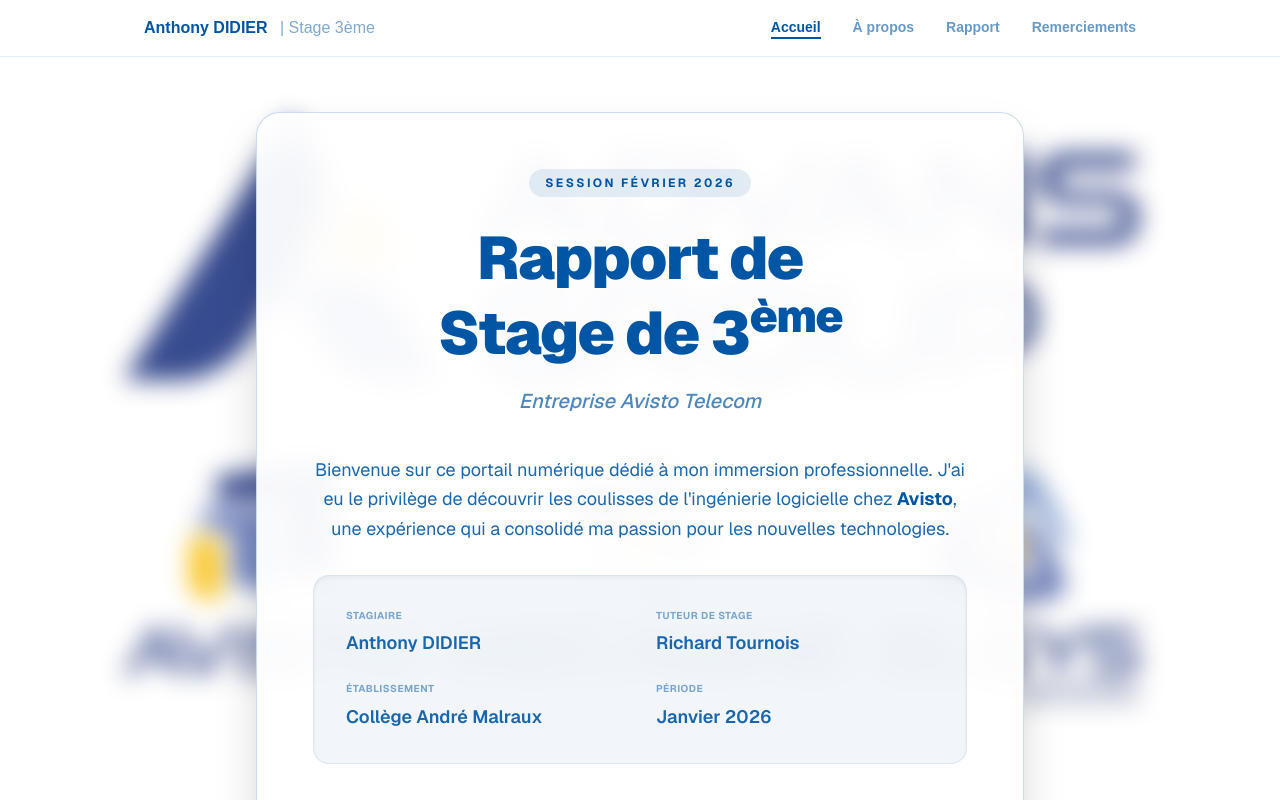
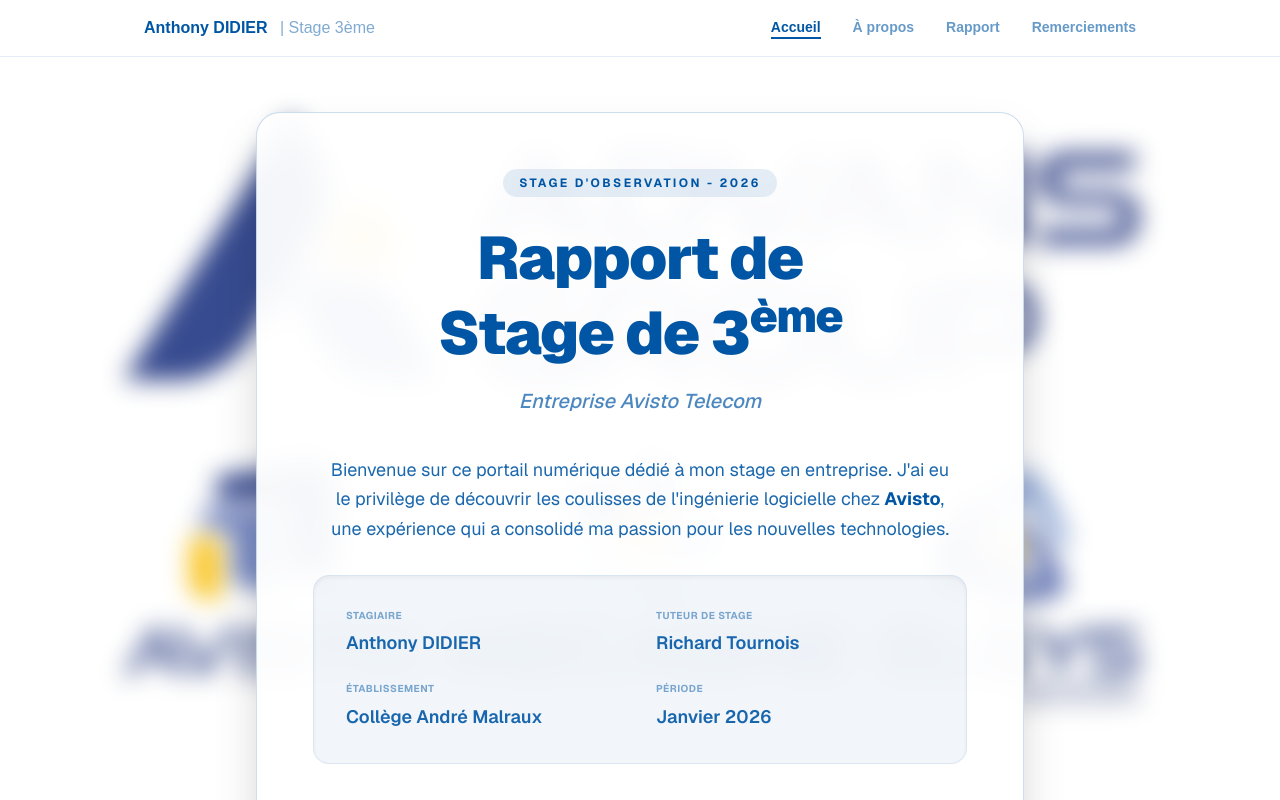
Before and after one commit to Anthonyz150/rapport-de-stage-Anthony, a Next.js app: page / in a window 1280 px wide. Shown: the top 800 px of the page. Built offline with nearby package versions, Linux system fonts and the light colour scheme.

Commit message:
Amélioration

```diff
--- a/app/page.tsx
+++ b/app/page.tsx
@@ -20,7 +20,7 @@
 
             <header className="mb-10">
               <span className="inline-block px-4 py-1.5 rounded-full bg-[#0056A4]/10 text-[#0056A4] text-xs font-bold uppercase tracking-[0.2em] mb-6">
-                Session Février 2026
+                Stage d'observation - 2026
               </span>
               <h1 className="text-4xl sm:text-6xl font-black tracking-tight text-[#0056A4] leading-tight">
                 Rapport de <br className="hidden sm:block" /> Stage de 3<sup>ème</sup>
@@ -31,7 +31,7 @@
             <div className="space-y-8 text-lg leading-relaxed text-[#0056A4]/90 mb-12">
               {/* Texte justifié pour un rendu "édition" */}
               <p className="text-justify sm:text-center text-balance">
-                Bienvenue sur ce portail numérique dédié à mon immersion professionnelle.
+                Bienvenue sur ce portail numérique dédié à mon stage en entreprise.
                 J'ai eu le privilège de découvrir les coulisses de l'ingénierie logicielle chez
                 <strong className="text-[#0056A4]"> Avisto</strong>, une expérience qui a consolidé ma passion pour les nouvelles technologies.
               </p>
```
